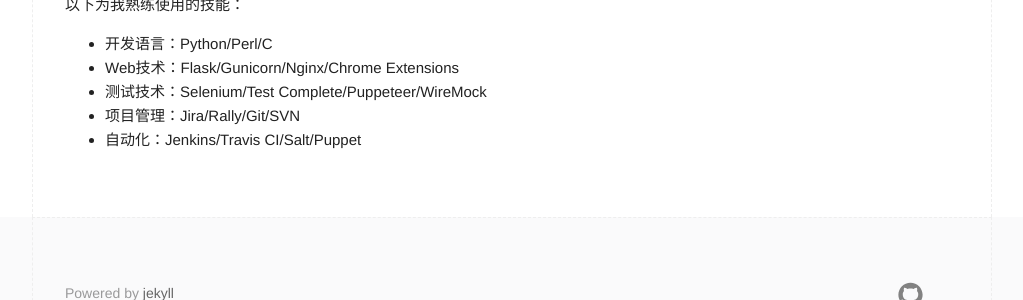
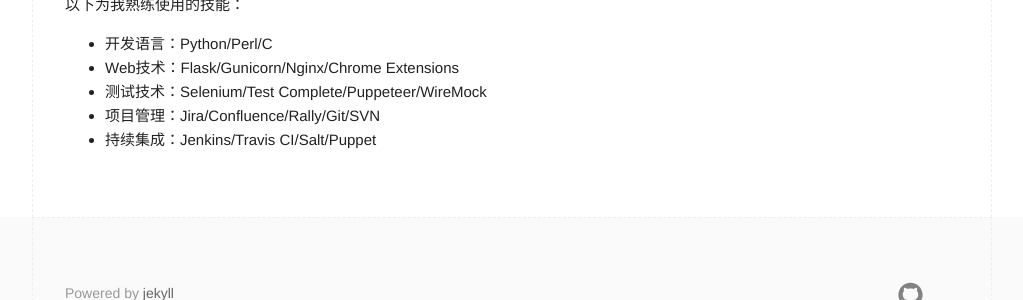
Before and after one commit to jiangtianyu2009/jiangtianyu2009.github.io, a Jekyll site: the page built from resume.zh-CN.md, in a window 1280 px wide. Shown: the part 1049-1349 px from the top of the page, without its empty margins (128-1151 px from the left). Built offline with Jekyll 4.4.1, drawn with Linux system fonts in a browser that asks for light colours; our own code applies the rules of GitHub Pages for plain Markdown files.

Commit message:
Update resume.zh-CN.md

```diff
--- a/resume.zh-CN.md
+++ b/resume.zh-CN.md
@@ -38,5 +38,5 @@
 - 开发语言：Python/Perl/C
 - Web技术：Flask/Gunicorn/Nginx/Chrome Extensions
 - 测试技术：Selenium/Test Complete/Puppeteer/WireMock
-- 项目管理：Jira/Rally/Git/SVN
-- 自动化：Jenkins/Travis CI/Salt/Puppet
+- 项目管理：Jira/Confluence/Rally/Git/SVN
+- 持续集成：Jenkins/Travis CI/Salt/Puppet
```
